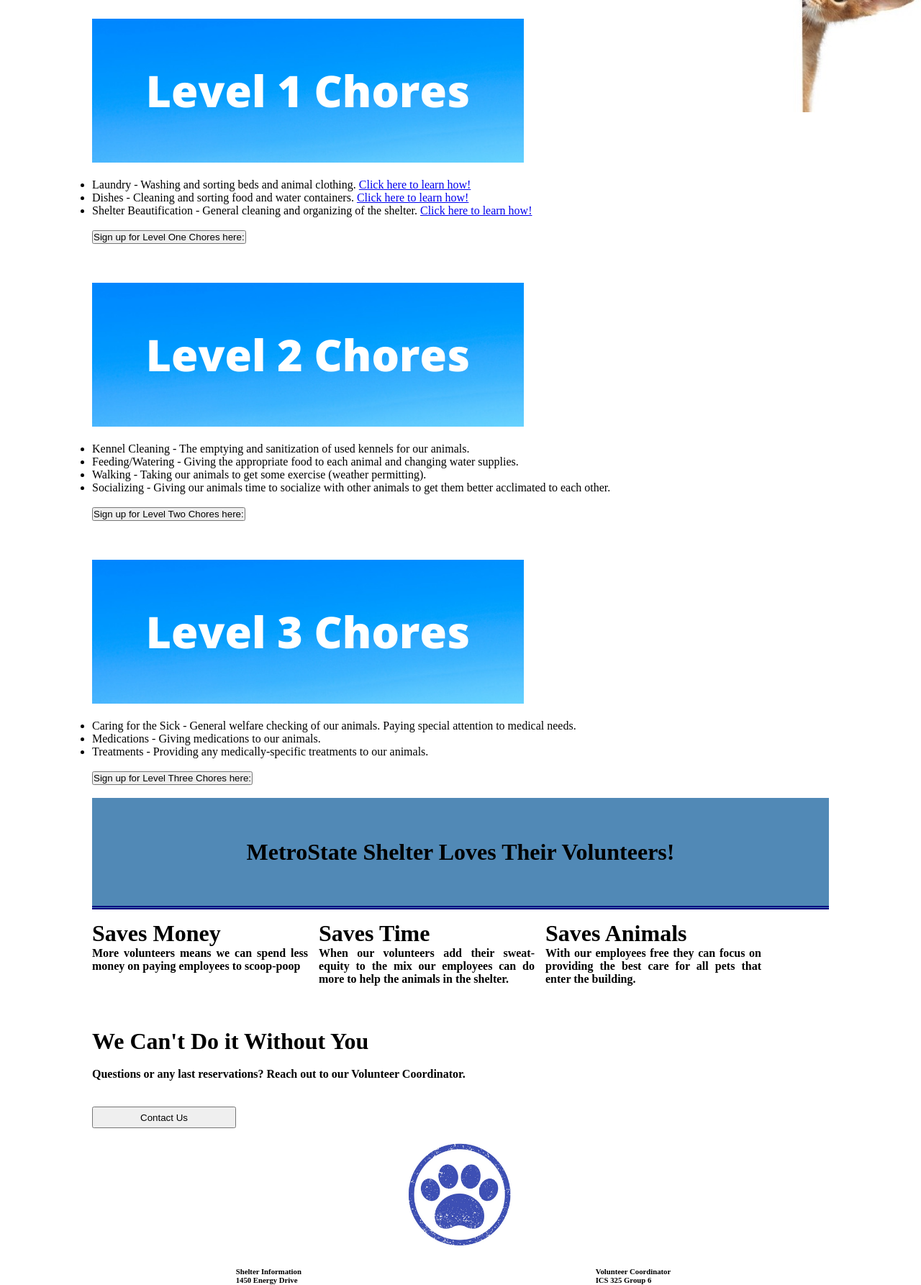
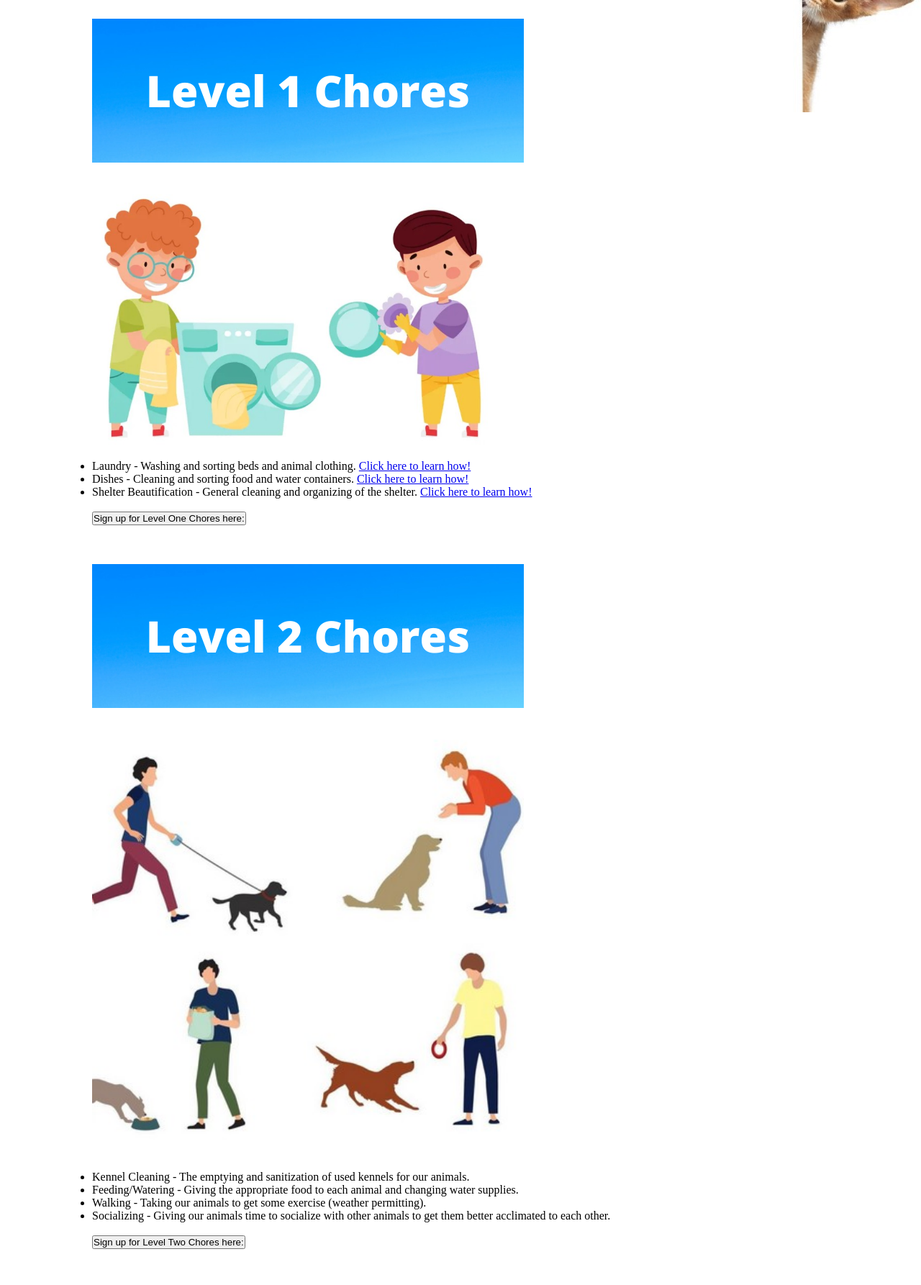
Before and after one commit to MarcusWithers/animal_shelter, a PHP site: page /chorehomepage.html in a window 1280 px wide. Shown: the part 531-2317 px from the top of the page at 72% size. Run offline with PHP 8.4, Linux system fonts and the light colour scheme.

Commit message:
updated styling on chores page

```diff
--- a/chorehomepage.html
+++ b/chorehomepage.html
@@ -31,7 +31,7 @@
           <img src="level1chores.png" alt="levelOne" width="600px" height="200px" />
           <br />
           <br />
-<!--Generic Picture-->
+<!--Generic Picture--> <img src="level1pic.jpg" alt="level1pic" width="600px"  />
                  <ul>
                 <li>Laundry - Washing and sorting beds and animal clothing.
                   <a href="laundry.html">Click here to learn how!</a>
@@ -59,6 +59,7 @@
           <img src="level2chores.png" alt="levelOne" width="600px" height="200px" />
           <br />
           <br />
+          <!--Generic Picture--> <img src="level2pic.jpg" alt="level2pic" width="600px"  />
           <ul>
             <li>Kennel Cleaning - The emptying and sanitization of used kennels for our animals.</li>
             <li>Feeding/Watering - Giving the appropriate food to each animal and changing water supplies.</li>
@@ -78,6 +79,7 @@
           <img src="level3chores.png" alt="levelOne" width="600px" height="200px" />
           <br />
           <br />
+          <!--Generic Picture--> <img src="level3pic.jpg" alt="level3pic" width="600px"  />
           <ul>
             <li>Caring for the Sick - General welfare checking of our animals. Paying special attention to medical needs.</li>
             <li>Medications - Giving medications to our animals.</li>
@@ -89,31 +91,12 @@
     <div class="banner">
       <h1>MetroState Shelter Loves Their Volunteers! <h1>
     </div>
-    <div class = "mission">
-    <div class = "mission1">
-      <h1> Saves Money</h1>
-		  <h4>More volunteers means we can spend less money on paying employees to scoop-poop</h4>
-	  </div>
-	  <div class = "mission2">
-		  <h1>Saves Time</h1>
-		  <h4>When our volunteers add their sweat-equity to the mix our employees can do more to help the animals in the shelter.</h4>
-	  </div>
-	  <div class = "mission3">
-		  <h1>Saves Animals</h1>
-		  <h4>With our employees free they can focus on providing the best care for all pets that enter the building.</h4>
-	  </div>
-</div>
+
+
   </body>
-  <footer>
-      <h1>We Can't Do it Without You</h1> <br>
-      <h4>Questions or any last reservations? Reach out to our Volunteer Coordinator.</h4><br><br>
-      <!-- <a href="contactform.html">Contact Us</a> -->
 
-      <form action = "#">
-          <input type = "submit" value = "Contact Us"/>
-      </form>
-  </footer>
   <!--script for footer-->
   <script language="javascript" type="text/javascript"
   src="footer.txt"></script>
+
 </html>
--- a/styles.css
+++ b/styles.css
@@ -106,6 +106,7 @@ input {
   display: flex;
   margin-top: 15px;
   height: 150px;
+  justify-content: center;
 }
 .mission1 {
   width: 300px;
@@ -118,6 +119,7 @@ input {
   width: 300px;
   text-align: justify;
   padding-right: 15px;
+  justify-content: center;
 
 }
 
@@ -134,8 +136,7 @@ footer {
   display: flex;
   flex-direction: column;
   align-items: center;
-  margin-top: 15px;
-  height: 500px;
+    height: 500px;
   justify-content: center;
 }
 
```
Also changed, not shown: level1pic.jpg (added), level2pic.jpg (added), level3pic.jpg (added).
